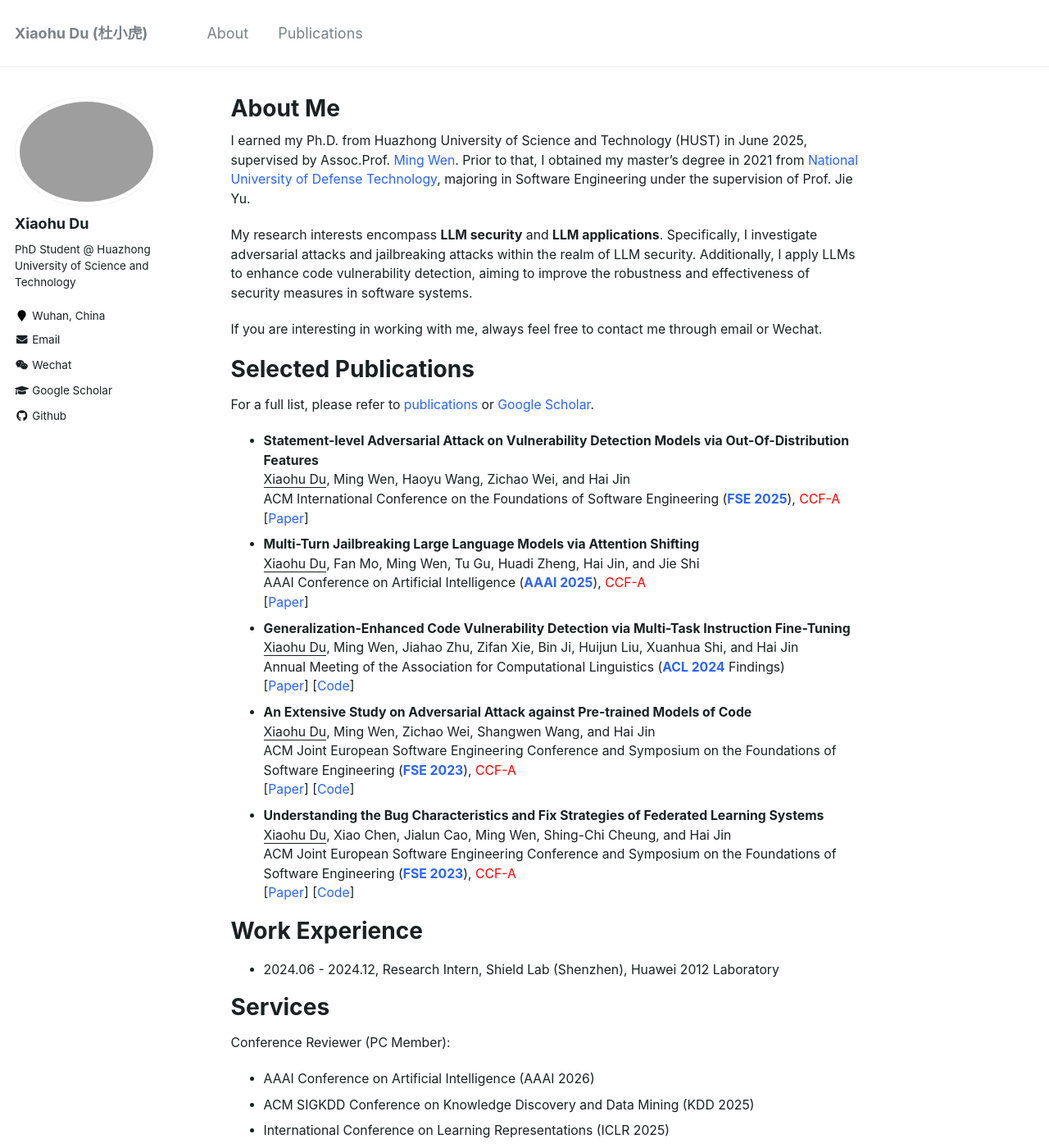
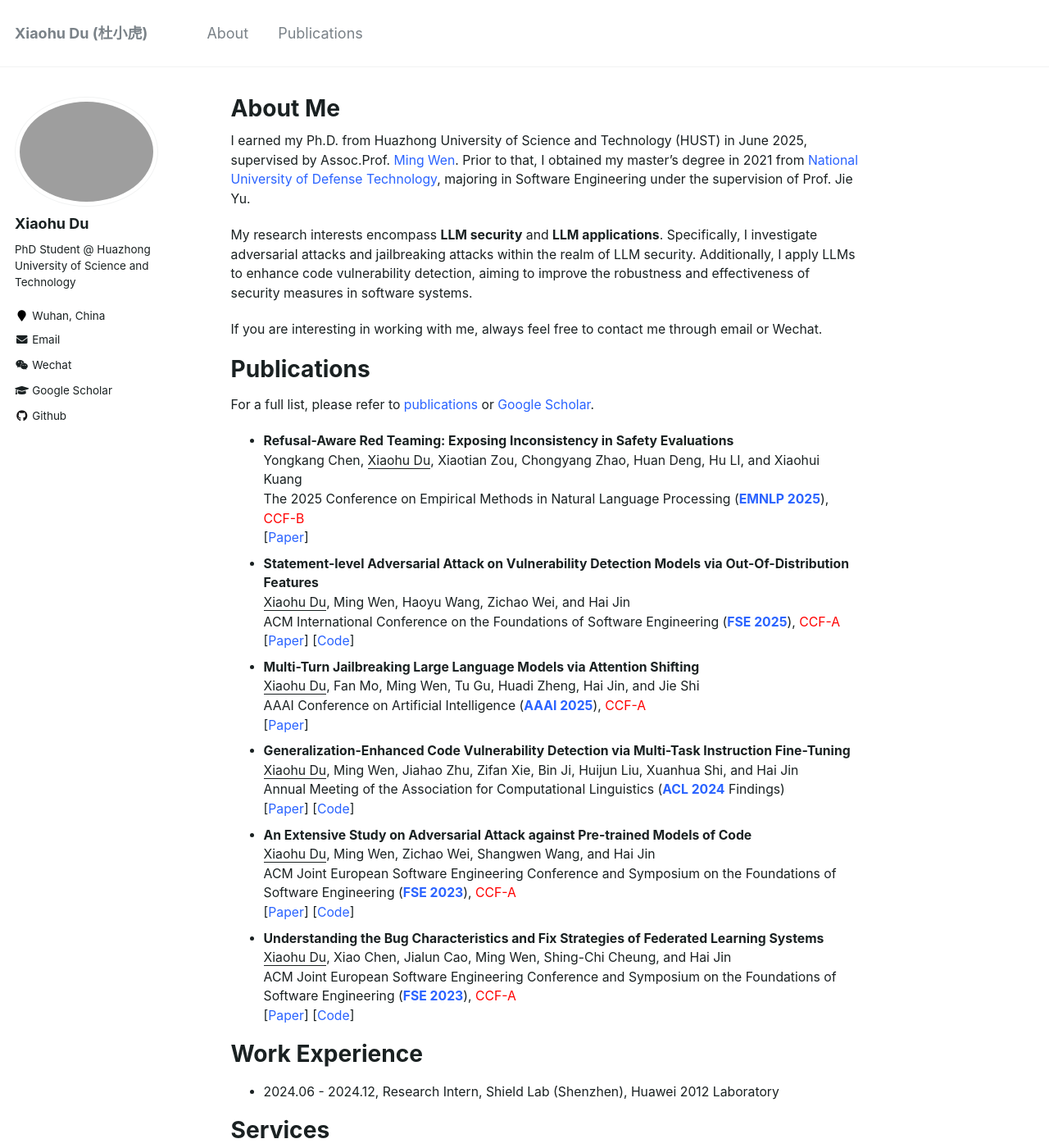
Before and after one commit to xhdu/xhdu.github.io, a Jekyll site: the page built from _pages/about.md, in a window 1280 px wide and 1400 px high. Shown: the whole window at 82% size. Built offline with Jekyll 4.4.1, drawn with Linux system fonts in a browser that asks for light colours; some of the changed text lies outside the part shown.

Commit message:
Update about.md

```diff
--- a/_pages/about.md
+++ b/_pages/about.md
@@ -15,14 +15,18 @@ My research interests encompass **LLM security** and **LLM applications**. Speci
 If you are interesting in working with me, always feel free to contact me through email or Wechat.
 
 
-Selected Publications
+Publications
 ======
 For a full list, please refer to [publications](https://xhdu.github.io/publications) or [Google Scholar](https://scholar.google.com/citations?user=mEYlrFMePvMC).
 
+- **Refusal-Aware Red Teaming: Exposing Inconsistency in Safety Evaluations**
+  Yongkang Chen, <u>Xiaohu Du</u>, Xiaotian Zou, Chongyang Zhao, Huan Deng, Hu LI, and Xiaohui Kuang
+  The 2025 Conference on Empirical Methods in Natural Language Processing ([**EMNLP 2025**](https://2025.emnlp.org/)), <font color="red">CCF-B</font>
+  [[Paper](http://xhdu.github.io/)]
 - **Statement-level Adversarial Attack on Vulnerability Detection Models via Out-Of-Distribution Features**
   <u>Xiaohu Du</u>, Ming Wen, Haoyu Wang, Zichao Wei, and Hai Jin
   ACM International Conference on the Foundations of Software Engineering ([**FSE 2025**](https://conf.researchr.org/home/fse-2025)), <font color="red">CCF-A</font>
-  [[Paper](http://xhdu.github.io/)]
+  [[Paper](https://dl.acm.org/doi/10.1145/3729403)] [[Code](https://github.com/CGCL-codes/SLODA)]
 - **Multi-Turn Jailbreaking Large Language Models via Attention Shifting**
   <u>Xiaohu Du</u>, Fan Mo, Ming Wen, Tu Gu, Huadi Zheng, Hai Jin, and Jie Shi
   AAAI Conference on Artificial Intelligence ([**AAAI 2025**](https://aaai.org/conference/aaai/aaai-25/)), <font color="red">CCF-A</font>
@@ -56,6 +60,7 @@ Conference Reviewer (PC Member):
 - International Conference on High Performance Computing and Communications (HPCC 2022/2024)
 
 Journal Reviewer:
+- IEEE Transactions on Dependable and Secure Computing
 - ACM Transactions on Asian and Low-Resource Language Information Processing
 - Information and Software Technology
 
```
